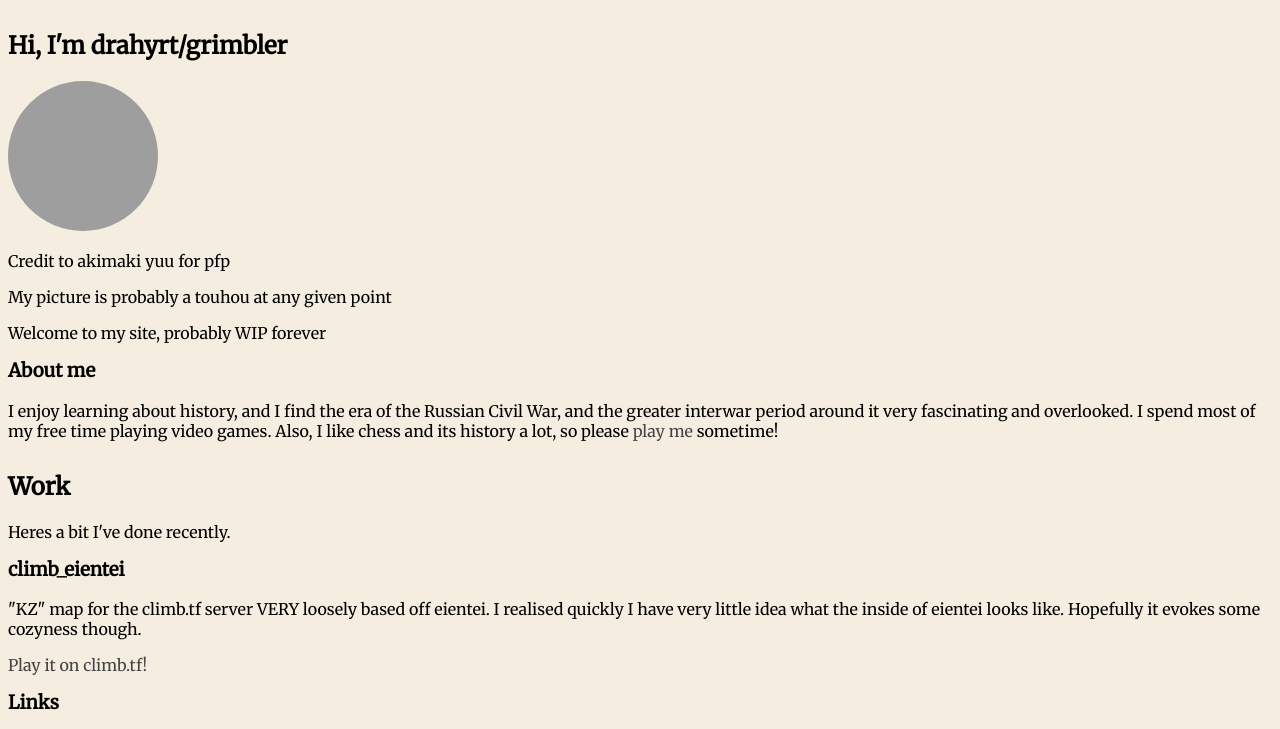
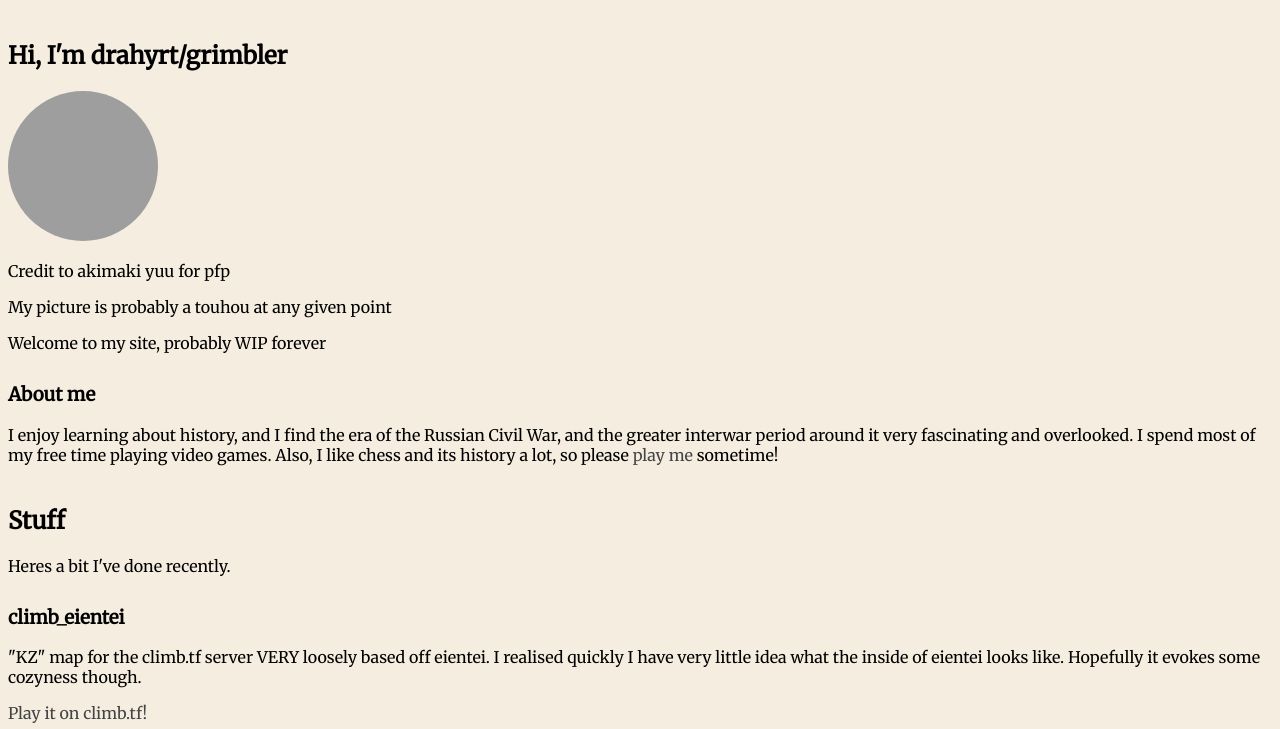
Before and after one commit to drahyrttherart/drahyrttherart.github.io, a plain HTML site: page index.html in a window 1280 px wide. Shown: the top 729 px of the page. Drawn offline with Linux system fonts and the light colour scheme; grey boxes are pictures that could not be loaded.

Commit message:
Update index.html

```diff
--- a/index.html
+++ b/index.html
@@ -10,10 +10,10 @@
         background-color: #f5ede0;
       }
       h2 {
-        margin-top: 30px;
+        margin-top: 40px;
       }
       h3 {
-        margin-top: 15px;
+        margin-top: 30px;
       }
 
       u1 {
@@ -53,15 +53,14 @@
 
 
 
-    <h2>Work</h2>
+    <h2>Stuff</h2>
 
     <p>Heres a bit I've done recently.</p>
 
     <h3>climb_eientei</h3>
     <p>"KZ" map for the climb.tf server VERY loosely based off eientei. I realised quickly I have very little idea what the inside of eientei looks like. Hopefully it evokes some cozyness though. </p>
     <p> <a href="https://climb.tf/maps/climb_eientei" target="_blank"> Play it on climb.tf!</a> </p>
-
-
+    <iframe width="560" height="315" src="https://www.youtube.com/embed/21wpdJKf1Ds?si=9ACQATi5PIOoqxWN" title="YouTube video player" frameborder="0" allow="accelerometer; autoplay; clipboard-write; encrypted-media; gyroscope; picture-in-picture; web-share" referrerpolicy="strict-origin-when-cross-origin" allowfullscreen></iframe>
 
 
 
```
